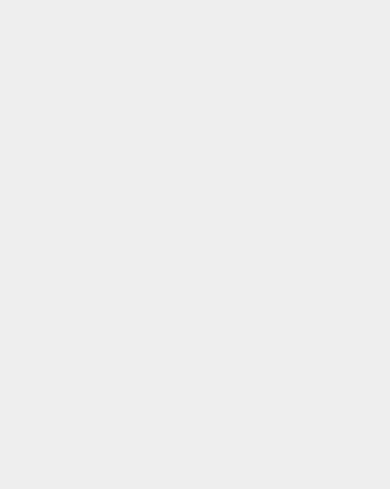
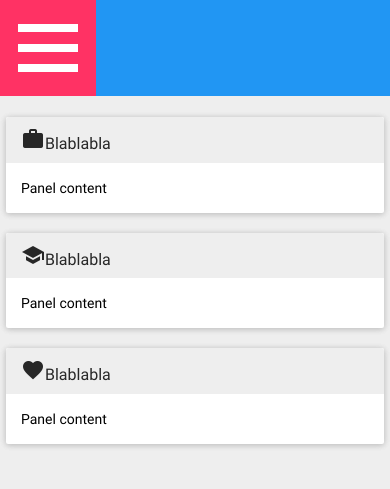
Before and after one commit to Nico-92/Nico-92.github.io, a website: page dist/test.html in a window 390 px wide. Drawn offline with nearby package versions, Linux system fonts and the light colour scheme.

Commit message:
Add content column

```diff
--- a/dist/css/personal.css
+++ b/dist/css/personal.css
@@ -1,9 +1,7 @@
 .left-navbar{
 	background-color: #2196f3;
 	color: #fff;
-	cursor: pointer;
 	text-decoration: none;
-	position: absolute;
 }
 .img-me{
 	height: 150px;
@@ -14,3 +12,118 @@
 	color: #fff !important;
 	vertical-align: middle;
 }
+.progress {
+	background: #1B75BD;
+	border-radius: 7px;
+	height: 10px;
+	width: 70%;
+	margin-left: 15%;
+}
+.progress-bar {
+	background-color: #fff !important;
+}
+.content{
+	padding: 5%;
+	color: #000;
+}
+
+.c-hamburger {
+  display: block;
+  position: relative;
+  overflow: hidden;
+  margin: 0;
+  padding: 0;
+  width: 96px;
+  height: 96px;
+  font-size: 0;
+  text-indent: -9999px;
+  appearance: none;
+  box-shadow: none;
+  border-radius: none;
+  border: none;
+  cursor: pointer;
+  transition: background 0.3s;
+}
+
+.c-hamburger:focus {
+  outline: none;
+}
+
+.c-hamburger span {
+  display: block;
+  position: absolute;
+  top: 44px;
+  left: 18px;
+  right: 18px;
+  height: 8px;
+  background: white;
+}
+
+.c-hamburger span::before,
+.c-hamburger span::after {
+  position: absolute;
+  display: block;
+  left: 0;
+  width: 100%;
+  height: 8px;
+  background-color: #fff;
+  content: "";
+}
+
+.c-hamburger span::before {
+  top: -20px;
+}
+
+.c-hamburger span::after {
+  bottom: -20px;
+}
+
+.c-hamburger--htx {
+  background-color: #ff3264;
+}
+
+.c-hamburger--htx span {
+  transition: background 0s 0.3s;
+}
+
+.c-hamburger--htx span::before,
+.c-hamburger--htx span::after {
+  transition-duration: 0.3s, 0.3s;
+  transition-delay: 0.3s, 0s;
+}
+
+.c-hamburger--htx span::before {
+  transition-property: top, transform;
+}
+
+.c-hamburger--htx span::after {
+  transition-property: bottom, transform;
+}
+
+/* active state, i.e. menu open */
+.c-hamburger--htx.is-active {
+  background-color: #cb0032;
+}
+
+.c-hamburger--htx.is-active span {
+  background: none;
+}
+
+.c-hamburger--htx.is-active span::before {
+  top: 0;
+  transform: rotate(45deg);
+}
+
+.c-hamburger--htx.is-active span::after {
+  bottom: 0;
+  transform: rotate(-45deg);
+}
+
+.c-hamburger--htx.is-active span::before,
+.c-hamburger--htx.is-active span::after {
+  transition-delay: 0s, 0.3s;
+}
+
+#subtitle{
+	color: #fff !important;
+}
--- a/dist/test.html
+++ b/dist/test.html
@@ -14,10 +14,16 @@
 
 <body>
 	<div class="row">
+		<div class="hidden-lg hidden-md hidden-sm col-xs-12 left-navbar">
+			<button class="c-hamburger c-hamburger--htx">
+				<span>toggle menu</span>
+			</button>
+		</div>
 		<div class="col-md-3 col-sm-4 hidden-xs left-navbar text-center">
 			<img class="img-circle img-me" src="images/me.jpg">
-			<h1 class="title">NICOLO' TRESOLDI</h1>
-			<h3 class="subtitle">Le cose</h3>
+			<h2 id="title">NICOLO' TRESOLDI
+			<p id="subtitle" class="small"><em>le cose</em></p>
+			</h2>
 			<div class="row">
 				<h4>CONTACT ME</h4>
 				<div class="list-group col-md-12 col-sm-12 text-left">
@@ -51,9 +57,18 @@
 			<div class="row">
 				<h2>TOP SKILLS</h2>
 				<div class="col-md-12 col-sm-12">
-					<div class="slider shor"></div>
-					<div class="slider shor"></div>
-					<div class="slider shor"></div>
+					<span>bla bla bla</span>
+					<div class="progress">
+					    <div class="progress-bar" role="progressbar"style="width: 60%;"></div>
+					</div>
+					<span>bla bla bla</span>
+					<div class="progress">
+					    <div class="progress-bar" role="progressbar"style="width: 60%;"></div>
+					</div>
+					<span>bla bla bla</span>
+					<div class="progress">
+					    <div class="progress-bar" role="progressbar"style="width: 60%;"></div>
+					</div>
 				</div>
 			</div>
 			<div class="row">
@@ -63,8 +78,34 @@
 				</div>
 			</div>
 		</div>
+		<div class="col-md-9 col-sm-8 col-xs-12 content">
+			<div class="panel panel-default">
+			  <div class="panel-heading">
+			    <h3 class="panel-title"><span class="mdi-action-work" ></span>Blablabla</h3>
+			  </div>
+			  <div class="panel-body">
+			    Panel content
+			  </div>
+			</div>
+			<div class="panel panel-default">
+			  <div class="panel-heading">
+			    <h3 class="panel-title"><span class="mdi-social-school" ></span>Blablabla</h3>
+			  </div>
+			  <div class="panel-body">
+			    Panel content
+			  </div>
+			</div>
+			<div class="panel panel-default">
+			  <div class="panel-heading">
+			    <h3 class="panel-title"><span class="mdi-action-favorite" ></span>Blablabla</h3>
+			  </div>
+			  <div class="panel-body">
+			    Panel content
+			  </div>
+			</div>
+		</div>
 	</div>
-
+	<script type="text/javascript"></script>
 	<script src="//code.jquery.com/jquery-1.10.2.min.js"></script>
 	<script src="//maxcdn.bootstrapcdn.com/bootstrap/3.3.2/js/bootstrap.min.js"></script>
 
```
